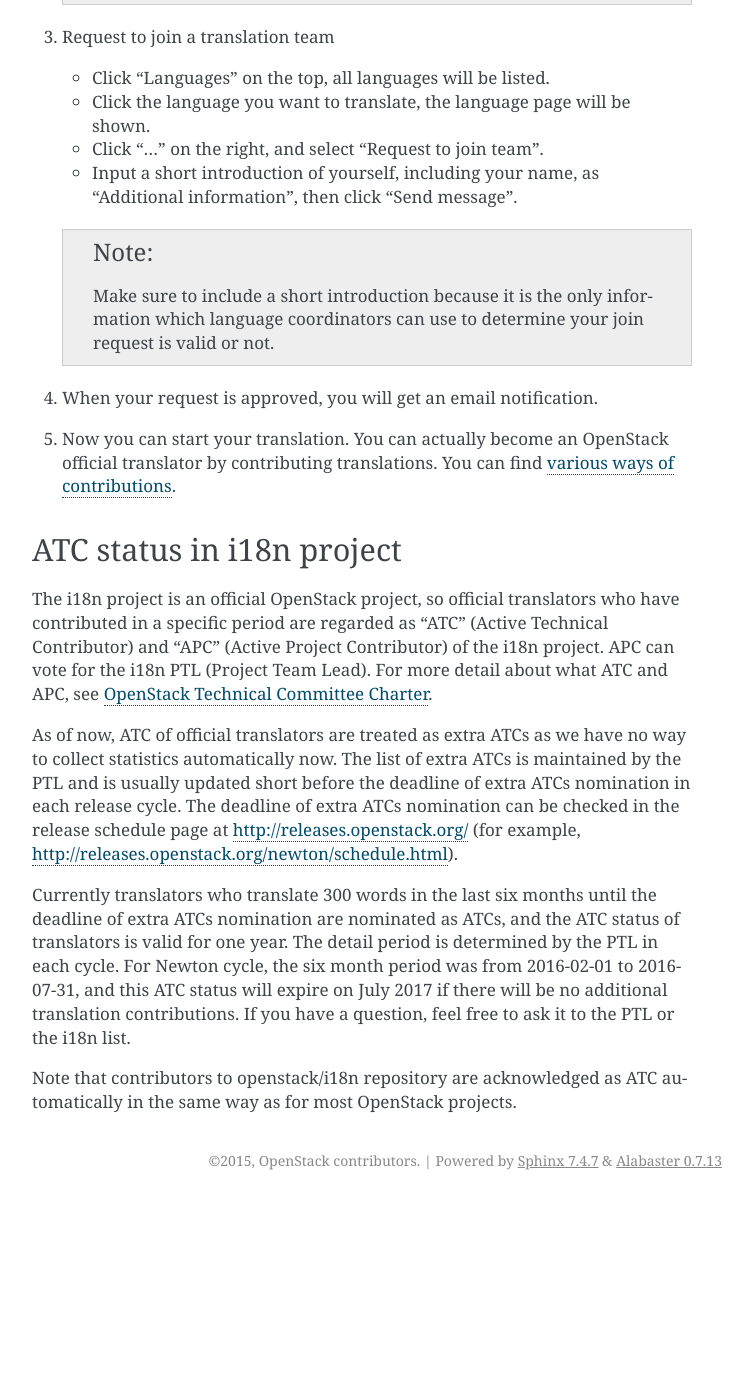
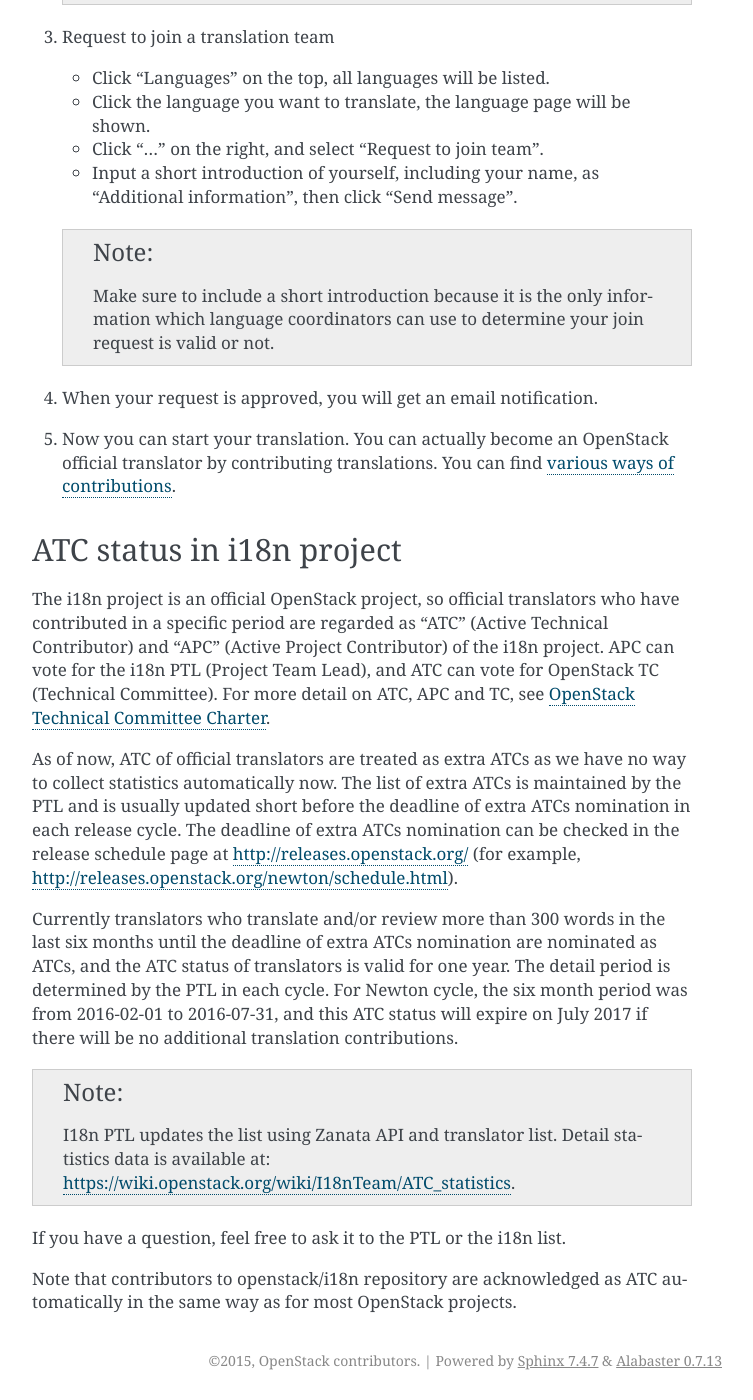
Before and after one commit to openstack/i18n, a Sphinx documentation site: the page built from doc/source/official_translator.rst, in a window 1280 px wide and 1400 px high, scrolled down 800 px. Shown: the whole window, without its empty margins (388-1141 px from the left). Built offline with Sphinx 7.4.7, drawn with Linux system fonts in a browser that asks for light colours; before the commit the page ends 2000 px from its top, so only the background shows below that.

Commit message:
More detail description on ATC status
- It is important to also mention TC election.
- "more than" 300 words for translation and review metrics
  has been considered for ATC list.
- Publicizes ATC statistics.
  Since actual statistics data is added periodically with
  releases, it is better to have a link to Wiki.

Change-Id: Ifc663323f258d15ff566bc902bfdcd3ed71d4fed

```diff
--- a/doc/source/official_translator.rst
+++ b/doc/source/official_translator.rst
@@ -69,9 +69,11 @@
 who have contributed in a specific period are regarded as
 "ATC" (Active Technical Contributor) and
 "APC" (Active Project Contributor) of the i18n project.
-APC can vote for the i18n PTL (Project Team Lead).
-For more detail about what ATC and APC,
-see `OpenStack Technical Committee Charter <http://governance.openstack.org/reference/charter.html>`__.
+APC can vote for the i18n PTL (Project Team Lead), and ATC
+can vote for OpenStack TC (Technical Committee).
+For more detail on ATC, APC and TC,
+see `OpenStack Technical Committee Charter
+<http://governance.openstack.org/reference/charter.html>`__.
 
 As of now, ATC of official translators are treated as extra ATCs
 as we have no way to collect statistics automatically now.
@@ -81,13 +83,20 @@
 schedule page at http://releases.openstack.org/ (for example,
 http://releases.openstack.org/newton/schedule.html).
 
-Currently translators who translate 300 words in the last six months
-until the deadline of extra ATCs nomination are nominated as ATCs,
-and the ATC status of translators is valid for one year.
+Currently translators who translate and/or review more than 300 words
+in the last six months until the deadline of extra ATCs nomination are
+nominated as ATCs, and the ATC status of translators is valid for one year.
 The detail period is determined by the PTL in each cycle.
 For Newton cycle, the six month period was from 2016-02-01 to 2016-07-31,
 and this ATC status will expire on July 2017 if there will be no
 additional translation contributions.
+
+.. note::
+
+   I18n PTL updates the list using Zanata API and translator list.
+   Detail statistics data is available at:
+   https://wiki.openstack.org/wiki/I18nTeam/ATC_statistics.
+
 If you have a question, feel free to ask it to the PTL or the i18n list.
 
 Note that contributors to openstack/i18n repository are acknowledged
```
